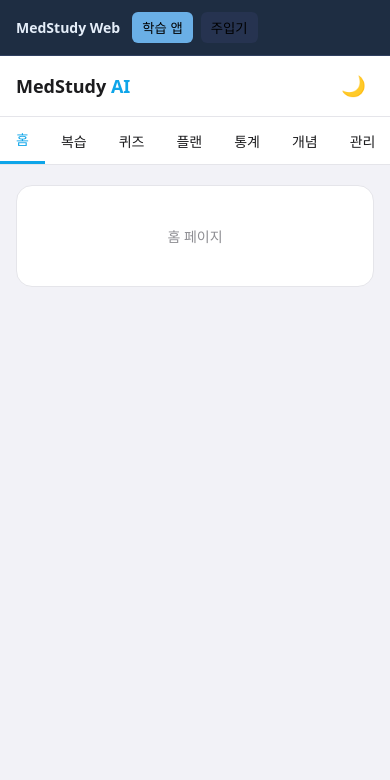
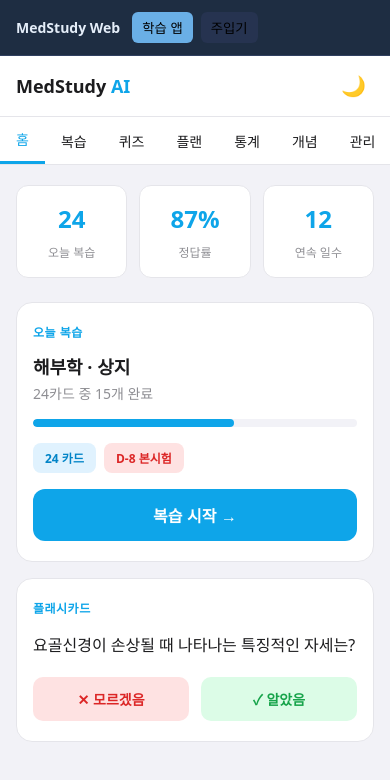
Before and after one commit to shlim1671-code/medstudy, a React (Vite) app: page / in a window 390 px wide. Shown: the top 780 px of the page. Built offline with nearby package versions, Linux system fonts and the light colour scheme; no server answers; a web font is replaced by a local one.

Commit message:
feat: add home page with Stats Row, Review Card, and Flashcard Card
Implement new components with responsive design and theme integration

```diff
--- a/src/apps/MedStudyApp.jsx
+++ b/src/apps/MedStudyApp.jsx
@@ -174,13 +174,276 @@ function TabNavigation({ activeTab, onTabChange }) {
 }
 
 // ─────────────────────────────────────────
+// Home Page Components
+// ─────────────────────────────────────────
+function StatCard({ label, value, colors }) {
+  return (
+    <div
+      style={{
+        flex: 1,
+        textAlign: "center",
+        padding: "16px 12px",
+        background: colors.surface,
+        borderRadius: 12,
+        border: `1px solid ${colors.border}`,
+      }}
+    >
+      <div
+        style={{
+          fontSize: 24,
+          fontWeight: 700,
+          color: colors.accent,
+          marginBottom: 8,
+        }}
+      >
+        {value}
+      </div>
+      <div style={{ fontSize: 12, color: colors.muted, fontWeight: 500 }}>
+        {label}
+      </div>
+    </div>
+  );
+}
+
+function ReviewCard({ colors }) {
+  const progress = 62;
+  return (
+    <div
+      style={{
+        background: colors.surface,
+        borderRadius: 16,
+        border: `1px solid ${colors.border}`,
+        padding: "20px 16px",
+        marginBottom: 16,
+      }}
+    >
+      <div
+        style={{
+          fontSize: 12,
+          color: colors.accent,
+          fontWeight: 600,
+          marginBottom: 12,
+          textTransform: "uppercase",
+          letterSpacing: "0.5px",
+        }}
+      >
+        오늘 복습
+      </div>
+      <div
+        style={{
+          fontSize: 18,
+          fontWeight: 700,
+          color: colors.text,
+          marginBottom: 4,
+        }}
+      >
+        해부학 · 상지
+      </div>
+      <div
+        style={{
+          fontSize: 14,
+          color: colors.muted,
+          marginBottom: 16,
+        }}
+      >
+        24카드 중 15개 완료
+      </div>
+
+      {/* Progress Bar */}
+      <div
+        style={{
+          width: "100%",
+          height: 8,
+          background: colors.surface2,
+          borderRadius: 4,
+          marginBottom: 16,
+          overflow: "hidden",
+        }}
+      >
+        <div
+          style={{
+            width: `${progress}%`,
+            height: "100%",
+            background: colors.accent,
+            borderRadius: 4,
+            transition: "width 0.3s ease",
+          }}
+        />
+      </div>
+
+      {/* Badges */}
+      <div
+        style={{
+          display: "flex",
+          gap: 8,
+          marginBottom: 16,
+        }}
+      >
+        <div
+          style={{
+            display: "inline-block",
+            padding: "6px 12px",
+            background: colors.accentDim,
+            color: colors.accentText,
+            borderRadius: 8,
+            fontSize: 12,
+            fontWeight: 600,
+          }}
+        >
+          24 카드
+        </div>
+        <div
+          style={{
+            display: "inline-block",
+            padding: "6px 12px",
+            background: colors.dangerDim,
+            color: colors.danger,
+            borderRadius: 8,
+            fontSize: 12,
+            fontWeight: 600,
+          }}
+        >
+          D-8 본시험
+        </div>
+      </div>
+
+      {/* Button */}
+      <button
+        style={{
+          width: "100%",
+          padding: "14px 16px",
+          background: colors.accent,
+          color: "#FFFFFF",
+          border: "none",
+          borderRadius: 12,
+          fontSize: 16,
+          fontWeight: 600,
+          cursor: "pointer",
+          transition: "opacity 0.2s",
+        }}
+        onMouseEnter={(e) => (e.target.style.opacity = 0.9)}
+        onMouseLeave={(e) => (e.target.style.opacity = 1)}
+      >
+        복습 시작 →
+      </button>
+    </div>
+  );
+}
+
+function FlashcardCard({ colors }) {
+  return (
+    <div
+      style={{
+        background: colors.surface,
+        borderRadius: 16,
+        border: `1px solid ${colors.border}`,
+        padding: "20px 16px",
+      }}
+    >
+      <div
+        style={{
+          fontSize: 12,
+          color: colors.accent,
+          fontWeight: 600,
+          marginBottom: 16,
+          textTransform: "uppercase",
+          letterSpacing: "0.5px",
+        }}
+      >
+        플래시카드
+      </div>
+      <div
+        style={{
+          fontSize: 16,
+          fontWeight: 500,
+          color: colors.text,
+          lineHeight: 1.5,
+          marginBottom: 20,
+        }}
+      >
+        요골신경이 손상될 때 나타나는 특징적인 자세는?
+      </div>
+
+      {/* Action Buttons */}
+      <div
+        style={{
+          display: "flex",
+          gap: 12,
+        }}
+      >
+        <button
+          style={{
+            flex: 1,
+            padding: "12px 16px",
+            background: colors.dangerDim,
+            color: colors.danger,
+            border: "none",
+            borderRadius: 10,
+            fontSize: 14,
+            fontWeight: 600,
+            cursor: "pointer",
+            transition: "opacity 0.2s",
+          }}
+          onMouseEnter={(e) => (e.target.style.opacity = 0.8)}
+          onMouseLeave={(e) => (e.target.style.opacity = 1)}
+        >
+          ✕ 모르겠음
+        </button>
+        <button
+          style={{
+            flex: 1,
+            padding: "12px 16px",
+            background: colors.successDim,
+            color: colors.success,
+            border: "none",
+            borderRadius: 10,
+            fontSize: 14,
+            fontWeight: 600,
+            cursor: "pointer",
+            transition: "opacity 0.2s",
+          }}
+          onMouseEnter={(e) => (e.target.style.opacity = 0.8)}
+          onMouseLeave={(e) => (e.target.style.opacity = 1)}
+        >
+          ✓ 알았음
+        </button>
+      </div>
+    </div>
+  );
+}
+
+function HomePage({ colors }) {
+  return (
+    <div>
+      {/* Stats Row */}
+      <div
+        style={{
+          display: "flex",
+          gap: 12,
+          marginBottom: 24,
+        }}
+      >
+        <StatCard label="오늘 복습" value="24" colors={colors} />
+        <StatCard label="정답률" value="87%" colors={colors} />
+        <StatCard label="연속 일수" value="12" colors={colors} />
+      </div>
+
+      {/* Review Card */}
+      <ReviewCard colors={colors} />
+
+      {/* Flashcard Card */}
+      <FlashcardCard colors={colors} />
+    </div>
+  );
+}
+
+// ─────────────────────────────────────────
 // Tab Content Components
 // ─────────────────────────────────────────
 function TabContent({ tabId }) {
   const { colors } = useTheme();
 
   const tabNames = {
-    home: "홈",
     review: "복습",
     quiz: "퀴즈",
     plan: "플랜",
@@ -189,6 +452,22 @@ function TabContent({ tabId }) {
     manage: "관리",
   };
 
+  // Home tab
+  if (tabId === "home") {
+    return (
+      <div
+        style={{
+          padding: "20px 16px",
+          maxWidth: 480,
+          margin: "0 auto",
+        }}
+      >
+        <HomePage colors={colors} />
+      </div>
+    );
+  }
+
+  // Other tabs placeholder
   return (
     <div
       style={{
```
